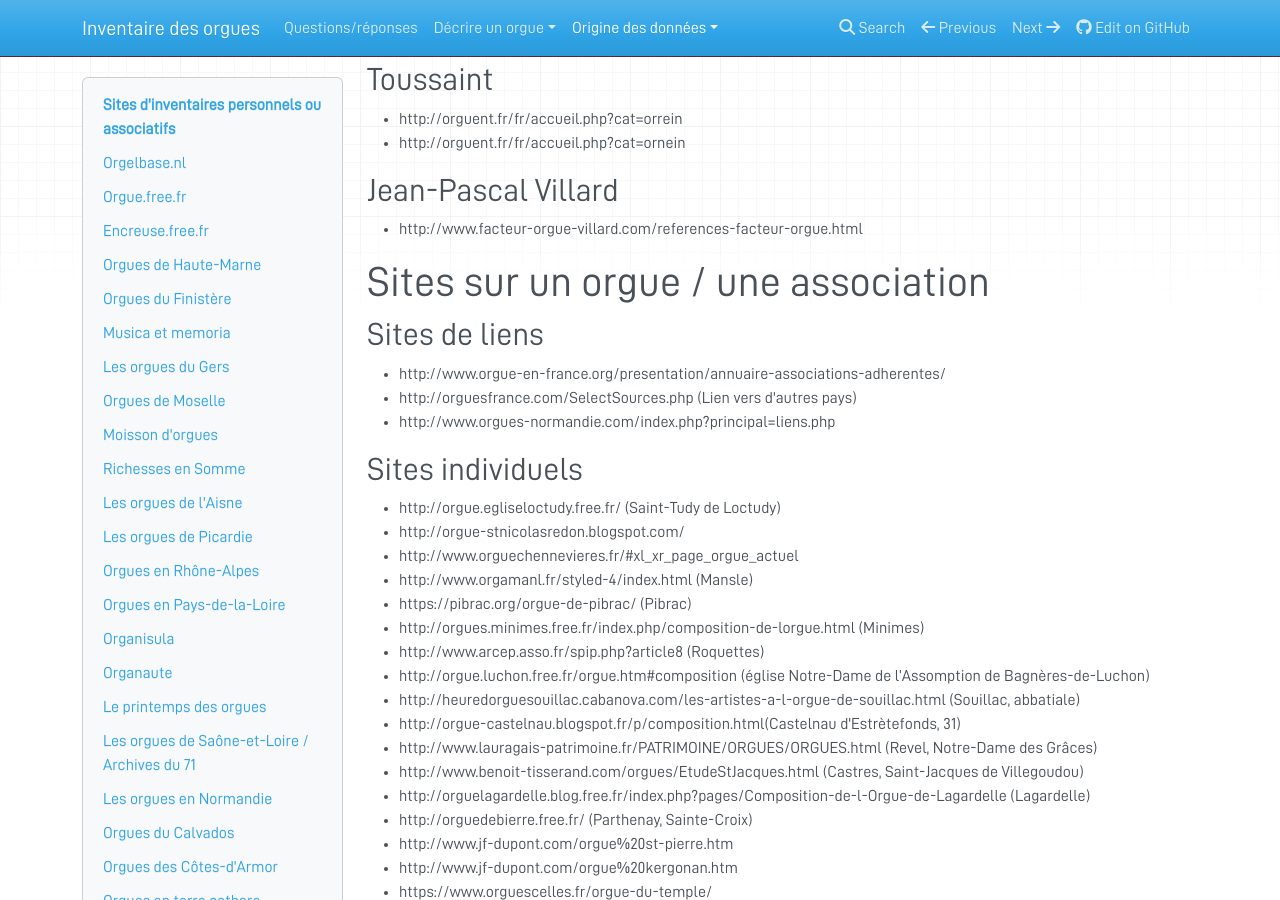
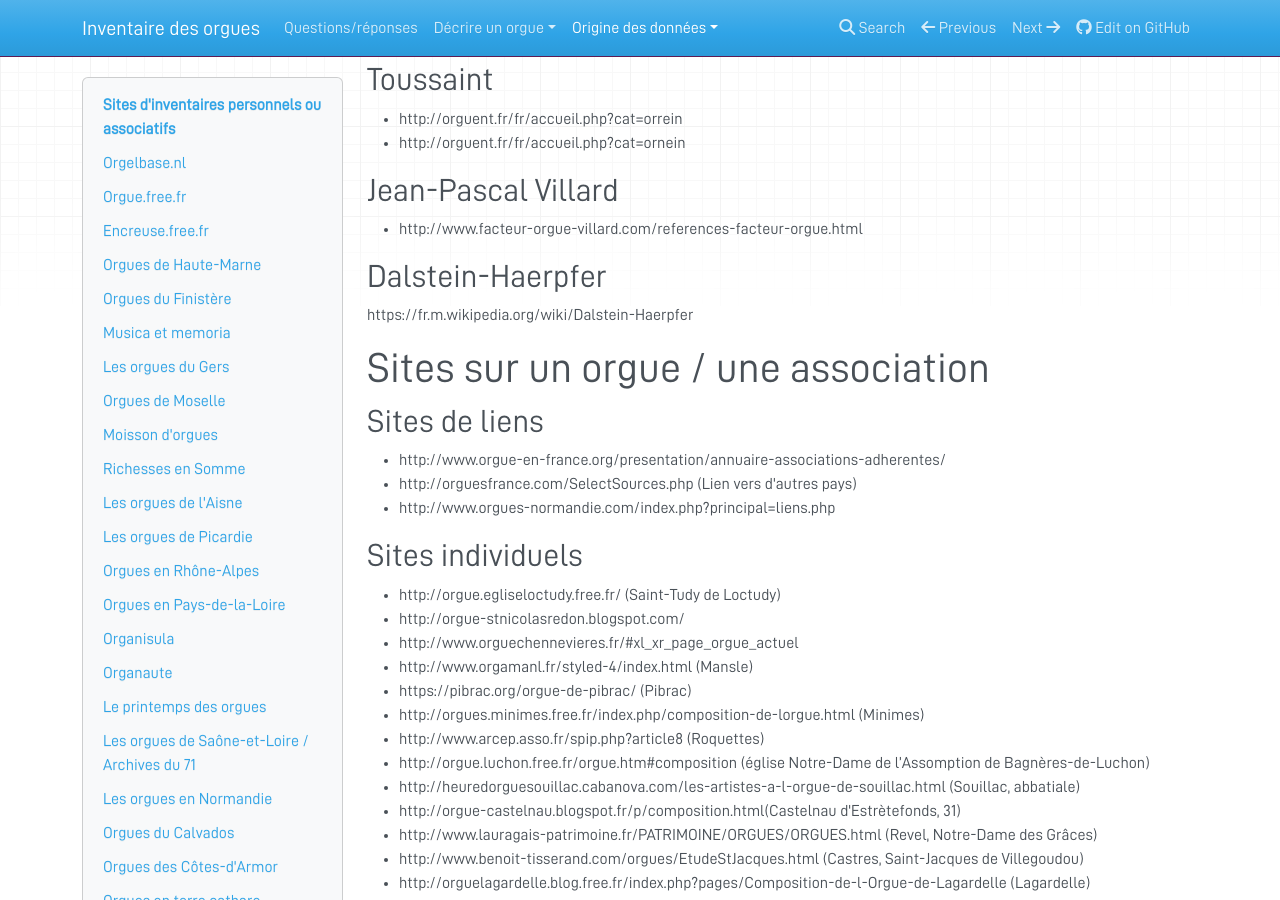
Before and after one commit to inventaire-des-orgues/docs, an MkDocs documentation site: the page built from docs/donnees_sites.md, in a window 1280 px wide and 900 px high, scrolled down 4821 px. Built offline with MkDocs 1.6.1, drawn with Linux system fonts in a browser that asks for light colours; nearby versions of some CDN libraries.

Commit message:
Lien Wiki Dalstein

```diff
--- a/docs/donnees_sites.md
+++ b/docs/donnees_sites.md
@@ -198,6 +198,8 @@ http://orgues.meridionales.free.fr
 ## Jean-Pascal Villard
 - http://www.facteur-orgue-villard.com/references-facteur-orgue.html
 
+## Dalstein-Haerpfer
+https://fr.m.wikipedia.org/wiki/Dalstein-Haerpfer
 
 # Sites sur un orgue / une association
 
```
